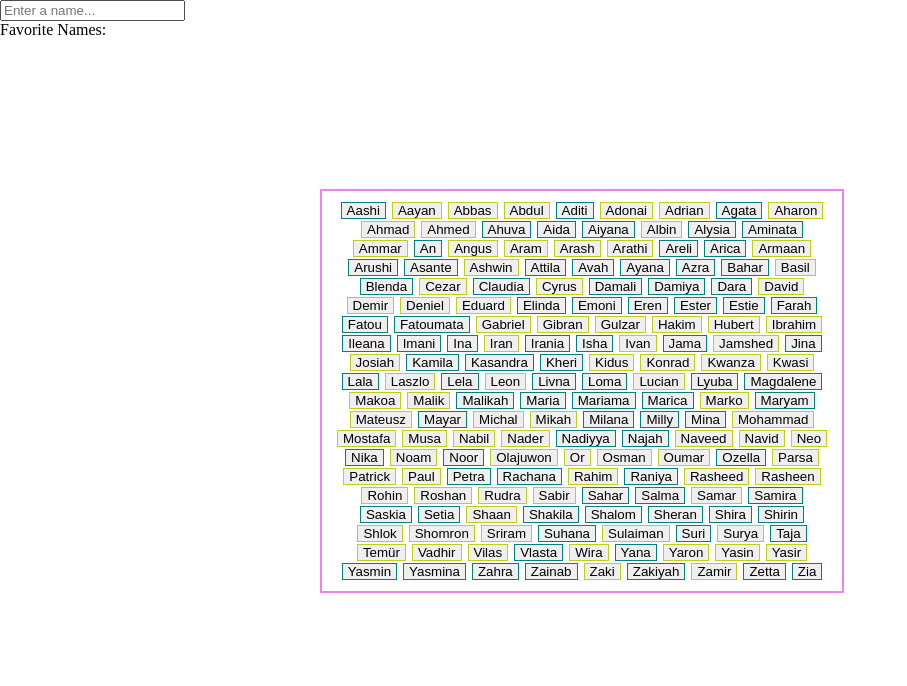
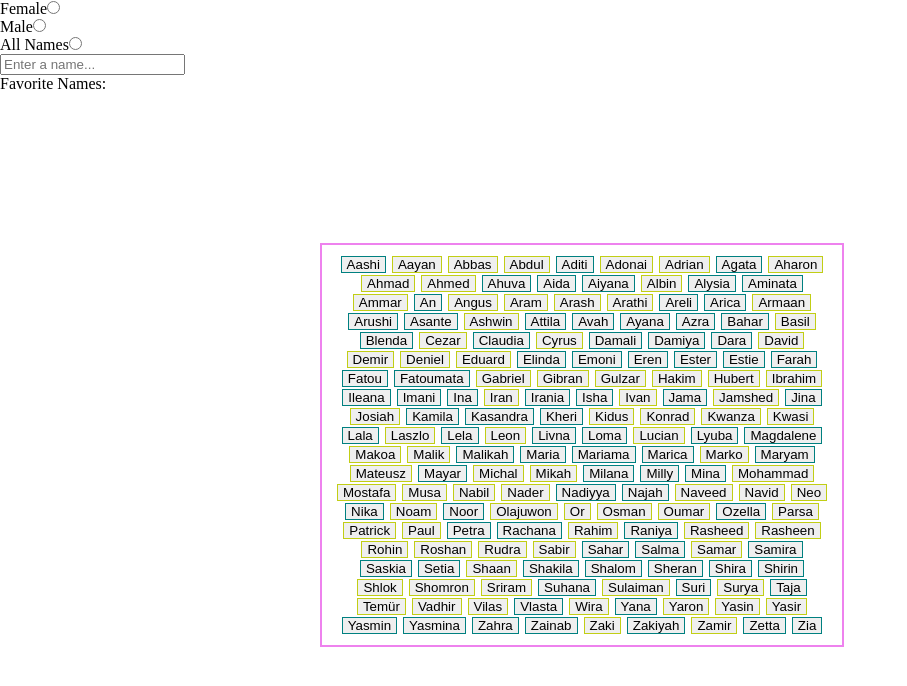
Before and after one commit to vanessa-pc/baby-names, a React (Create React App) app: page / in a window 1280 px wide. Shown: the top 686 px of the page, without its empty margins (0-907 px from the left). Built offline with nearby package versions, Linux system fonts and the light colour scheme; the HTML template or start-up script is replaced by a standard one.

Commit message:
Add RadioButton component

```diff
--- a/src/App.tsx
+++ b/src/App.tsx
@@ -6,6 +6,7 @@ import { BabyNames } from "./components/Interface";
 import searchString from "./utils/searchString";
 import { Favorites } from "./components/Favorites";
 import { sortNamesArray } from "./utils/sortNamesArray";
+import RadioButton from "./components/RadioButton";
 
 function App(): JSX.Element {
   const [searchName, setSearchName] = useState<string>("");
@@ -27,8 +28,44 @@ function App(): JSX.Element {
     setSortedNames(sortNamesArray([...sortedNames, name]));
   };
 
+  const female = (name: BabyNames) => name.sex === "f";
+  const male = (name: BabyNames) => name.sex === "m";
+
+  const handleFemale = () => {
+    setSortedNames(sortedNamesInit.filter((element) => female(element)));
+  };
+  const handleMale = () => {
+    setSortedNames(sortedNamesInit.filter((element) => male(element)));
+  };
+
+  const handleAll = () => {
+    setSortedNames(sortedNamesInit);
+  };
+
   return (
     <>
+      <div className="radio-buttons">
+        <RadioButton
+          label="Female"
+          id="female-radio"
+          value="female"
+          handleChange={handleFemale}
+        />
+        <br />
+        <RadioButton
+          label="Male"
+          id="male-radio"
+          value="male"
+          handleChange={handleMale}
+        />
+        <br />
+        <RadioButton
+          label="All Names"
+          id="all-radio"
+          value="all"
+          handleChange={handleAll}
+        />
+      </div>
       <div className="search-bar">
         <SearchBox searchName={searchName} setSearchName={setSearchName} />
       </div>
--- /dev/null
+++ b/src/components/RadioButton.tsx
@@ -0,0 +1,24 @@
+export default function RadioButton({
+  label,
+  id,
+  value,
+  handleChange,
+}: {
+  id: string;
+  label: string;
+  value: string;
+  handleChange: () => void;
+}): JSX.Element {
+  return (
+    <>
+      <label key={id}>{label}</label>
+      <input
+        type="radio"
+        name="radio-button"
+        id={id}
+        value={value}
+        onChange={handleChange}
+      />
+    </>
+  );
+}
```
